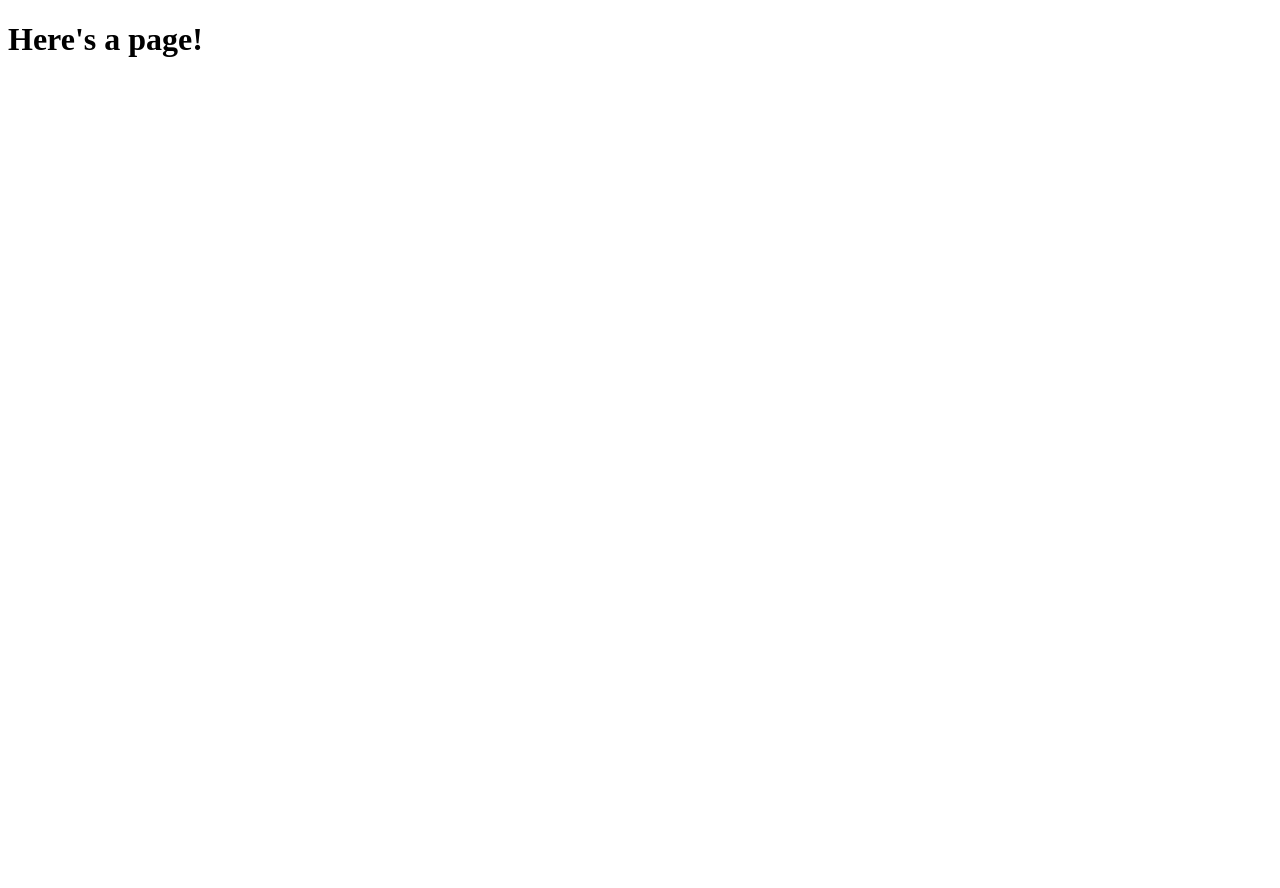
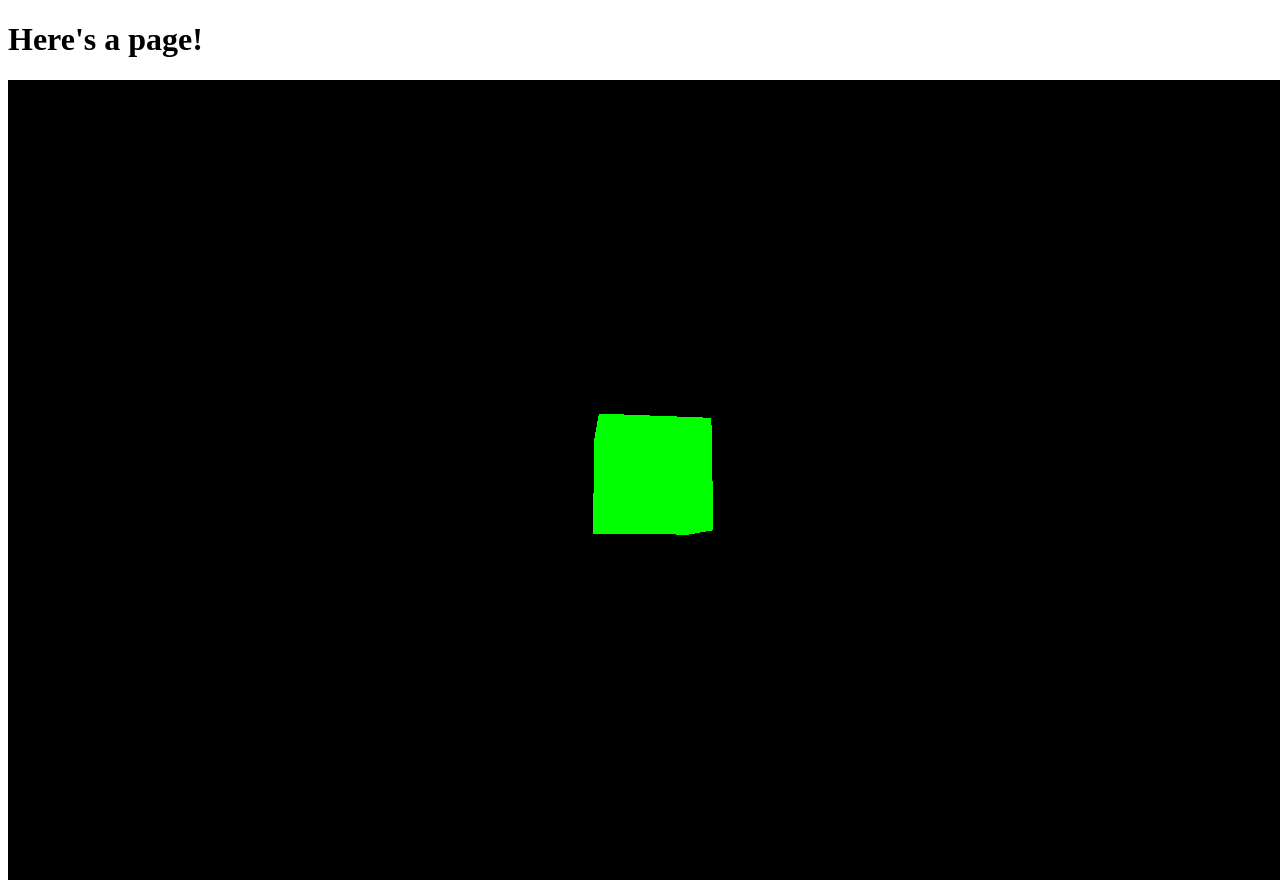
Before and after one commit to pumpkinpieter/no_vite, a website: page index.html in a window 1280 px wide. Before the commit the page ends 800 px from the top, so only its background shows below. Drawn offline with nearby package versions, Linux system fonts and the light colour scheme; the site is published under a folder, as on GitHub Pages, so addresses that start at the root find nothing.

Commit message:
Update index.html

```diff
--- a/index.html
+++ b/index.html
@@ -13,5 +13,5 @@
 <body>
   <p><h1>Here's a page!</h1></p>
 <!--<p><a href="./nested/index.html">Go forward</a></p>-->
-<script type="module" src="/main.js"></script>
+<script type="module" src="./main.js"></script>
 </body>
```
